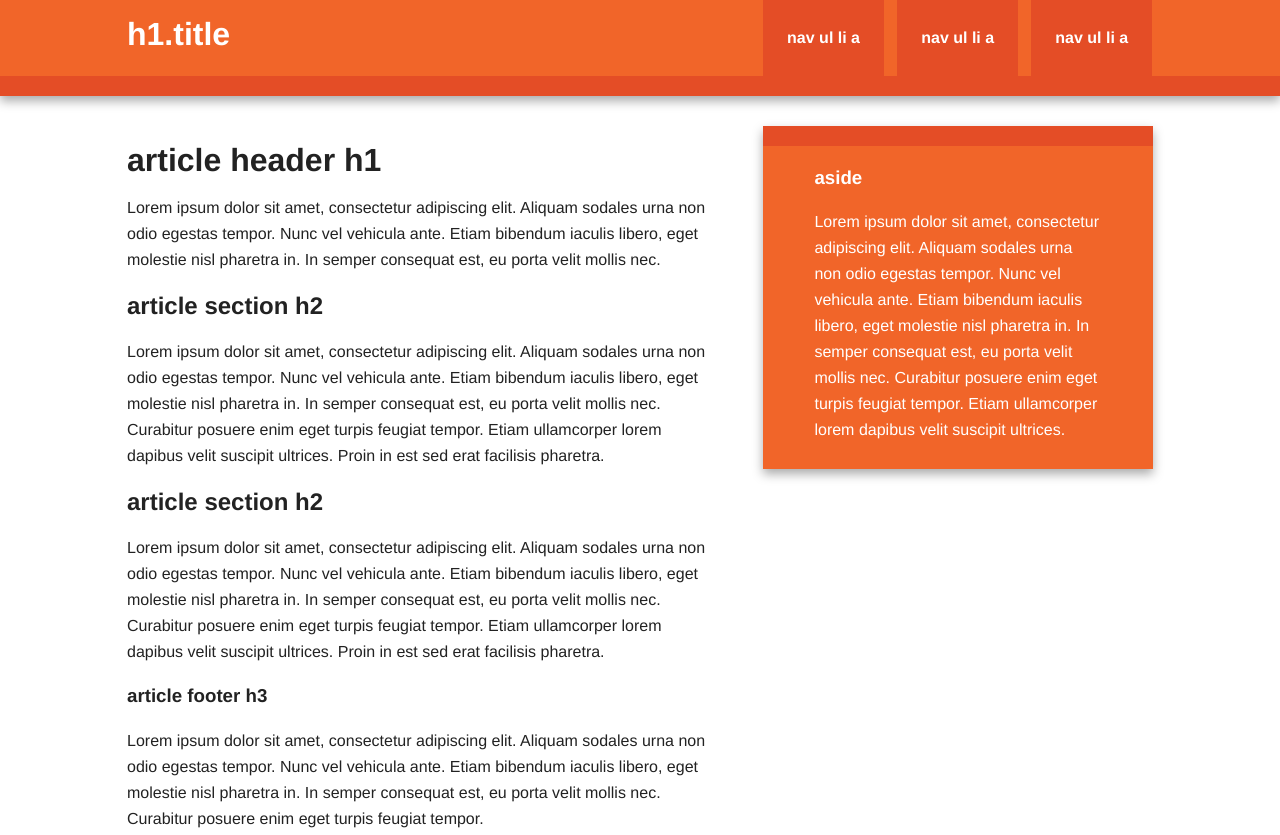
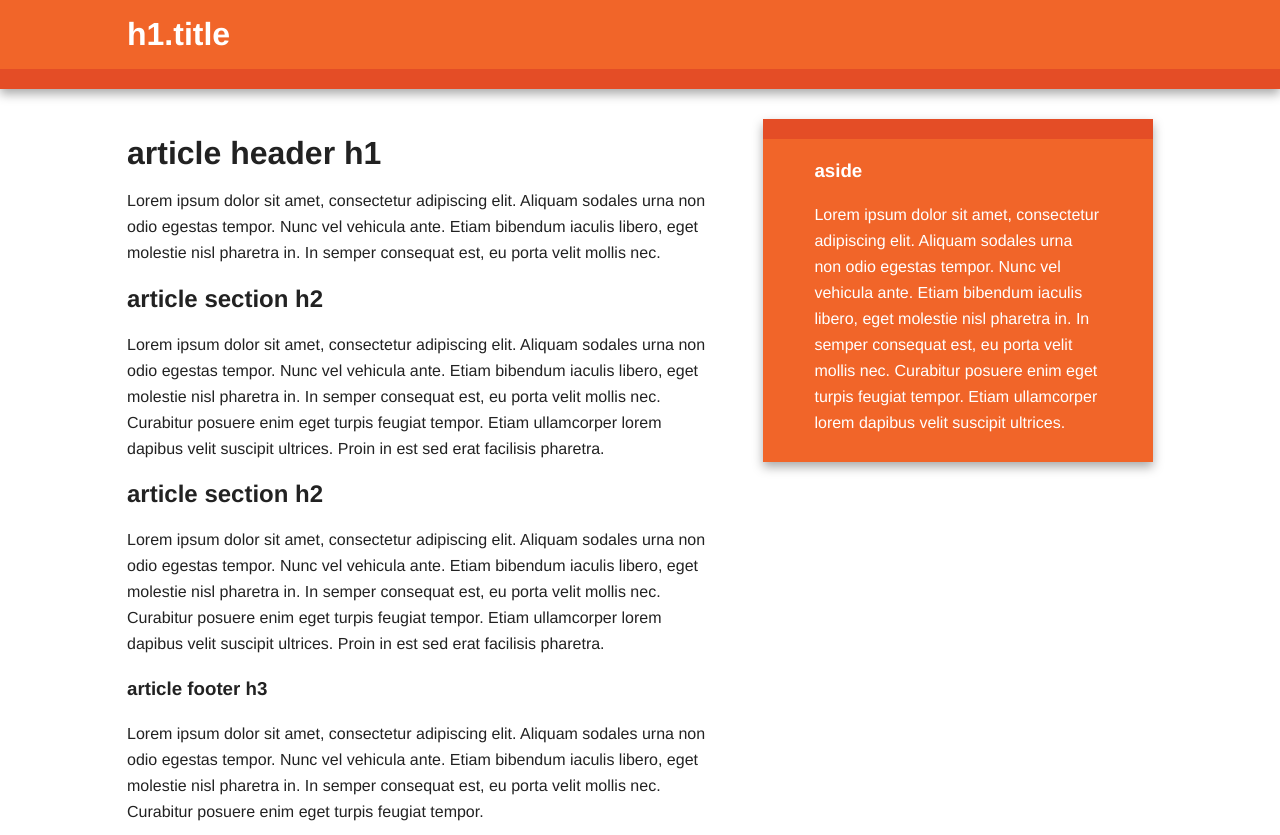
Before and after one commit to VancouverCanucks/henrik-1000, a plain HTML site: page index.html in a window 1280 px wide. Shown: the top 835 px of the page. Drawn offline with nearby package versions, Linux system fonts and the light colour scheme.

Commit message:
some edits

```diff
--- a/index.html
+++ b/index.html
@@ -22,13 +22,6 @@
       <div class="header-container">
           <header class="wrapper clearfix">
               <h1 class="title">h1.title</h1>
-              <nav>
-                  <ul>
-                      <li><a href="#">nav ul li a</a></li>
-                      <li><a href="#">nav ul li a</a></li>
-                      <li><a href="#">nav ul li a</a></li>
-                  </ul>
-              </nav>
           </header>
       </div>
 
```
